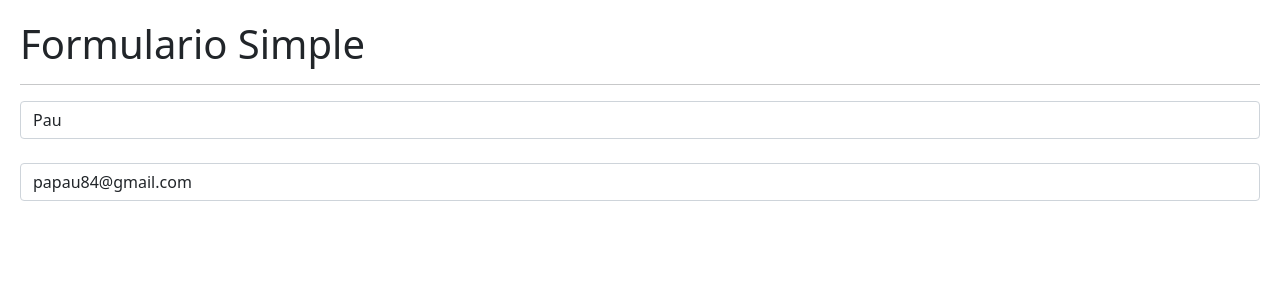
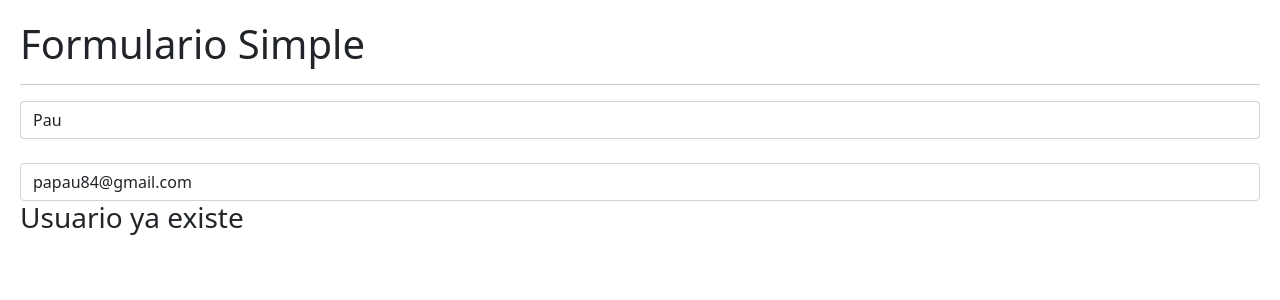
Before and after one commit to Oen844/hook-react-app, a React (Vite) app: page / in a window 1280 px wide. Shown: the top 300 px of the page. Built offline with nearby package versions, Linux system fonts and the light colour scheme.

Commit message:
useEffect unMount

```diff
--- /dev/null
+++ b/src/02-useEffect/Message.jsx
@@ -0,0 +1,25 @@
+import { useEffect } from "react";
+
+
+
+export const Message = () => {
+
+    useEffect(() => {
+
+        console.log('Msg Mounted');
+
+        return () => {
+          console.log('Msg unMounted');
+
+      }
+    }, [])
+
+
+
+    return (
+
+        <>
+            <h3>Usuario ya existe</h3>
+        </>
+    )
+}
--- a/src/02-useEffect/SimpleForm.jsx
+++ b/src/02-useEffect/SimpleForm.jsx
@@ -1,4 +1,5 @@
 import { useEffect, useState } from "react"
+import { Message } from "./Message";
 
 
 export default function SimpleForm() {
@@ -18,15 +19,19 @@
         })
     }
 
-    useEffect( () => {
-        console.log('Se uso useEffect')
-    }, []);
-    useEffect( () => {
-        console.log('formState changed')
-    }, [formState]);
-    useEffect( () => {
-        console.log('email changed')
-    }, [email]);
+    // useEffect( () => {
+    //     console.log('Se uso useEffect')
+    // }, []);
+    // useEffect( () => {
+    //     console.log('formState changed')
+    // }, [formState]);
+    // useEffect( () => {
+    //     console.log('email changed')
+    // }, [email]);
+
+
+
+
 
     return (
 
@@ -51,6 +56,11 @@
                 value={email}
                 onChange={onInputChange}
             />
+
+            {
+                (username === "Pau") && <Message/>
+            }
+
         </>
     )
 }
```
